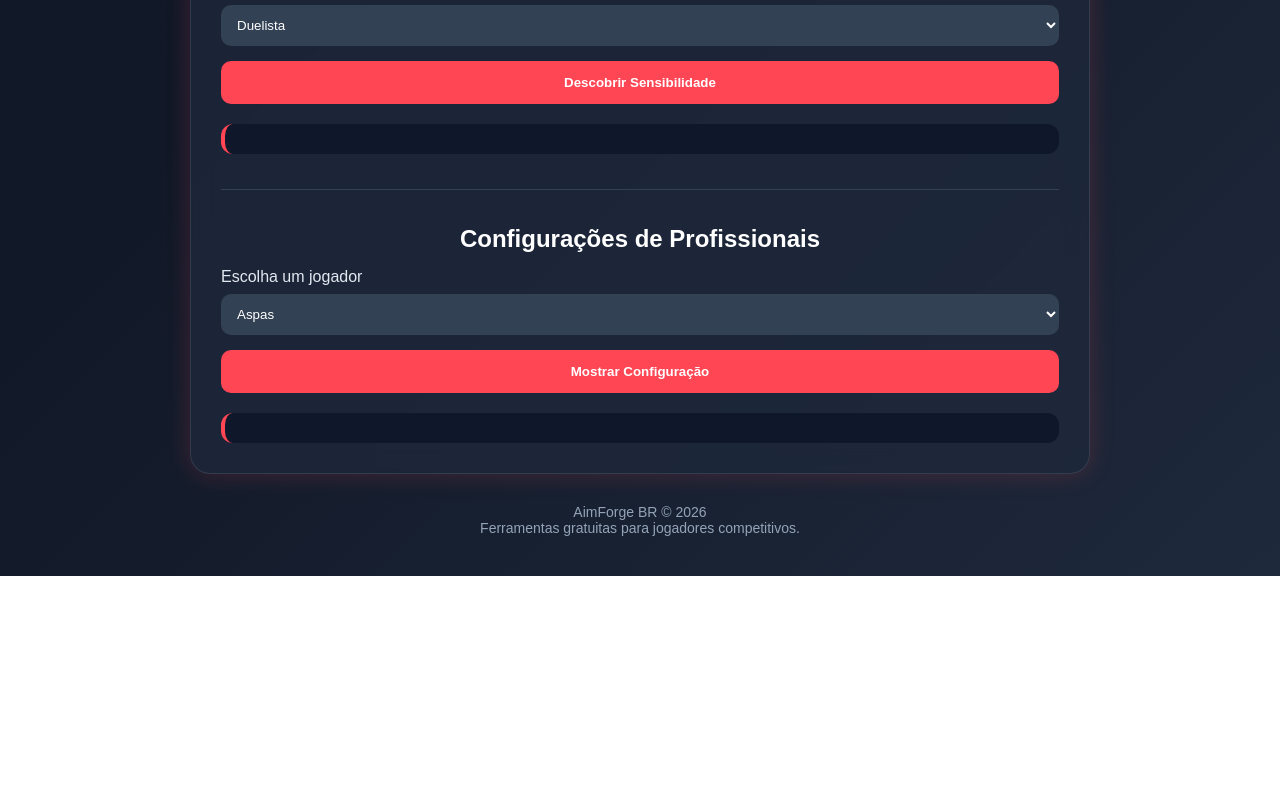
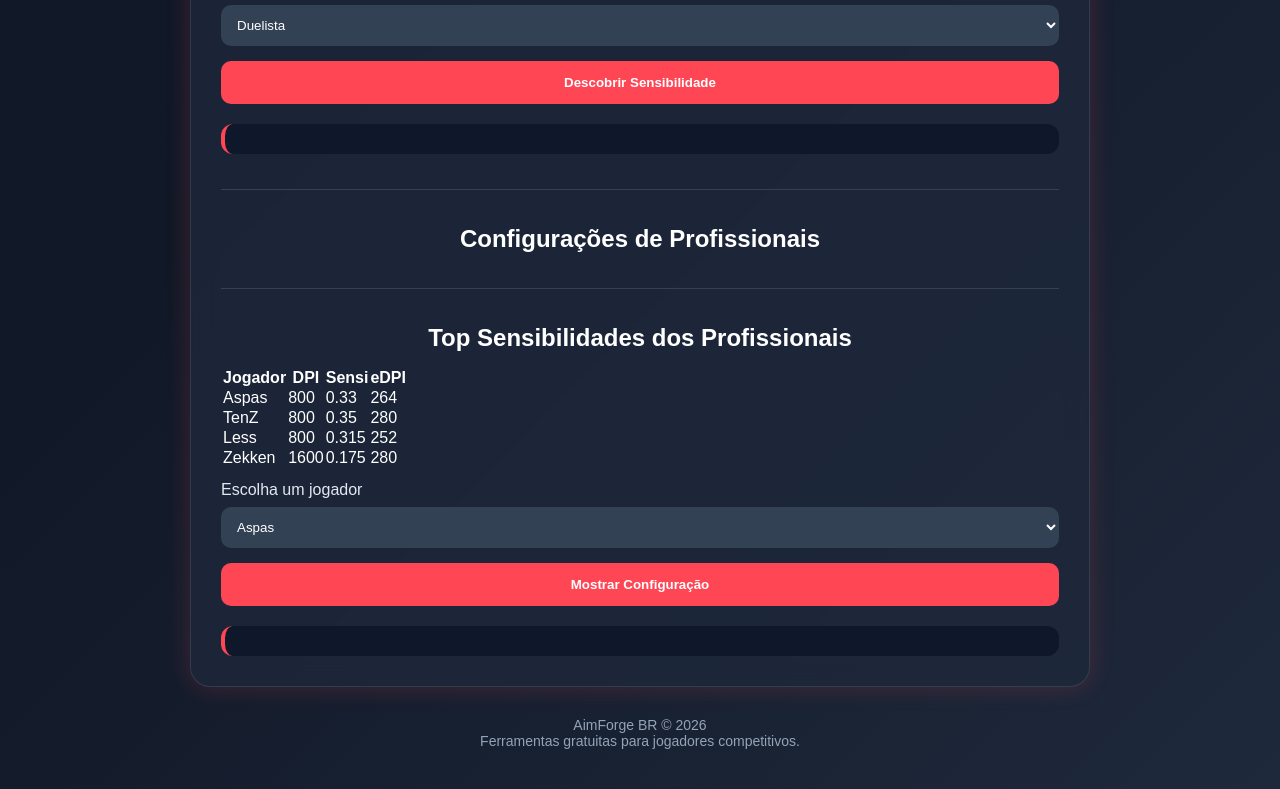
Before and after one commit to Darvinzera/aimforge-br, a plain HTML site: page index.html in a window 1280 px wide. Shown: the part 1209-1998 px from the top of the page. Before the commit the page ends 1785 px from the top, so only its background shows below. Drawn offline with Linux system fonts and the light colour scheme.

Commit message:
Update index.html

```diff
--- a/index.html
+++ b/index.html
@@ -86,6 +86,51 @@
             <hr>
 
 <h2>Configurações de Profissionais</h2>
+<hr>
+
+<h2>Top Sensibilidades dos Profissionais</h2>
+
+<table class="pros-table">
+    <thead>
+        <tr>
+            <th>Jogador</th>
+            <th>DPI</th>
+            <th>Sensi</th>
+            <th>eDPI</th>
+        </tr>
+    </thead>
+
+    <tbody>
+        <tr>
+            <td>Aspas</td>
+            <td>800</td>
+            <td>0.33</td>
+            <td>264</td>
+        </tr>
+
+        <tr>
+            <td>TenZ</td>
+            <td>800</td>
+            <td>0.35</td>
+            <td>280</td>
+        </tr>
+
+        <tr>
+            <td>Less</td>
+            <td>800</td>
+            <td>0.315</td>
+            <td>252</td>
+        </tr>
+
+        <tr>
+            <td>Zekken</td>
+            <td>1600</td>
+            <td>0.175</td>
+            <td>280</td>
+        </tr>
+    </tbody>
+</table>
+
 
 <label>Escolha um jogador</label>
 
```
